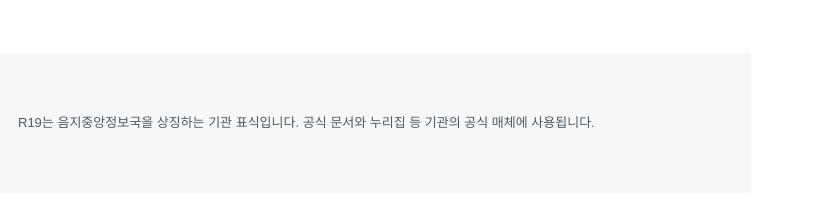
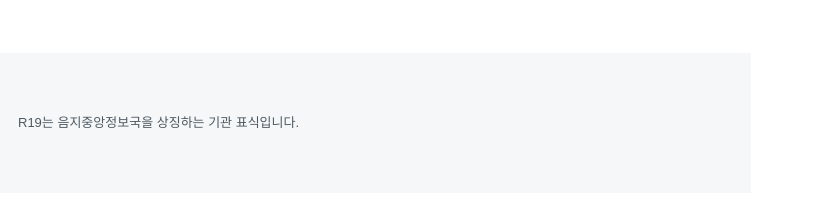
Before and after one commit to onlycomputeronly-source/eumjicontrol, a website: page about.html in a window 1280 px wide. Shown: the part 736-952 px from the top of the page, 459-1280 px from the left. Drawn offline with Linux system fonts and the light colour scheme.

Commit message:
Update about.html

```diff
--- a/about.html
+++ b/about.html
@@ -16,7 +16,7 @@ footer{background:#303b44;color:#d9dfe3;padding:23px 0;font-size:11px}footer .li
 <div class="article"><h2>기관 소개</h2><p>음지중앙정보국은 전 세계에 있는 음지(R-19)정보들을 수집하고 있습니다. 수집 자료들은 저장 목적으로만 이용되며 모든 자료들은 요원들의 연구 자료로 사용되며 비공개를 원칙으로 합니다.</p>
 <h2>설립 목적</h2><p>다양한 정보와 자료를 체계적으로 정리하고, 사실에 근거한 분석과 기록을 통해 기관의 지식 기반을 구축하는 것을 목적으로 합니다.</p>
 <h2>운영 원칙</h2><ul><li><b>"우리는 음지를 지향하고, 양지를 지양한다."</b>
-<h2>기관 표식</h2><div class="sealrow"><img src="assets/logo.png" alt="R19 음지중앙정보국 로고"><p>R19는 음지중앙정보국을 상징하는 기관 표식입니다. 공식 문서와 누리집 등 기관의 공식 매체에 사용됩니다.</p></div></div>
+<h2>기관 표식</h2><div class="sealrow"><img src="assets/logo.png" alt="R19 음지중앙정보국 로고"><p>R19는 음지중앙정보국을 상징하는 기관 표식입니다.</p></div></div>
 </section></div></main>
 <footer><div class="wrap"><div class="links"><a href="index.html">홈</a><a href="about.html">기관소개</a><a href="news.html">공지사항</a><a href="open.html">정보공개</a></div><div>음지중앙정보국　|　R19</div><div class="disclaimer">본 누리집은 창작 세계관을 위한 가상 기관 홈페이지이며 실제 정부기관과 관련이 없습니다.</div></div></footer>
 </body></html>
```
